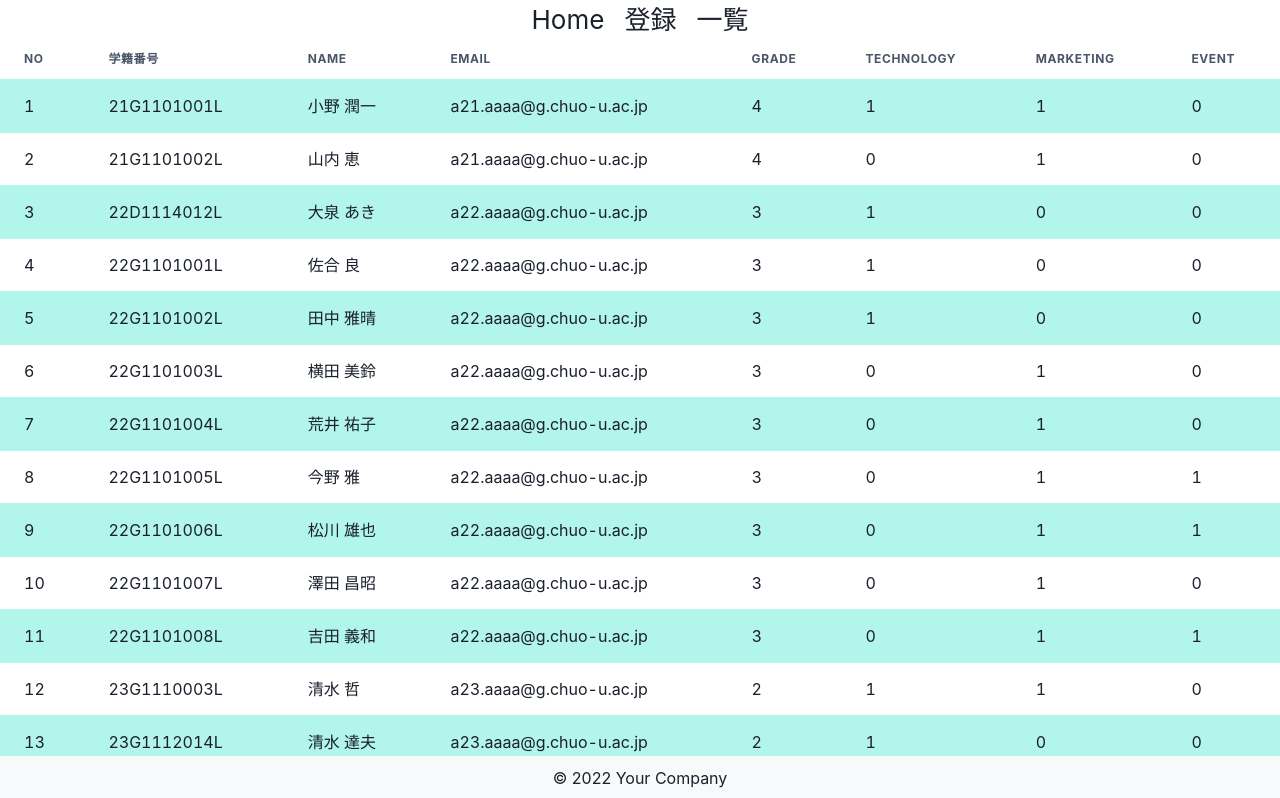
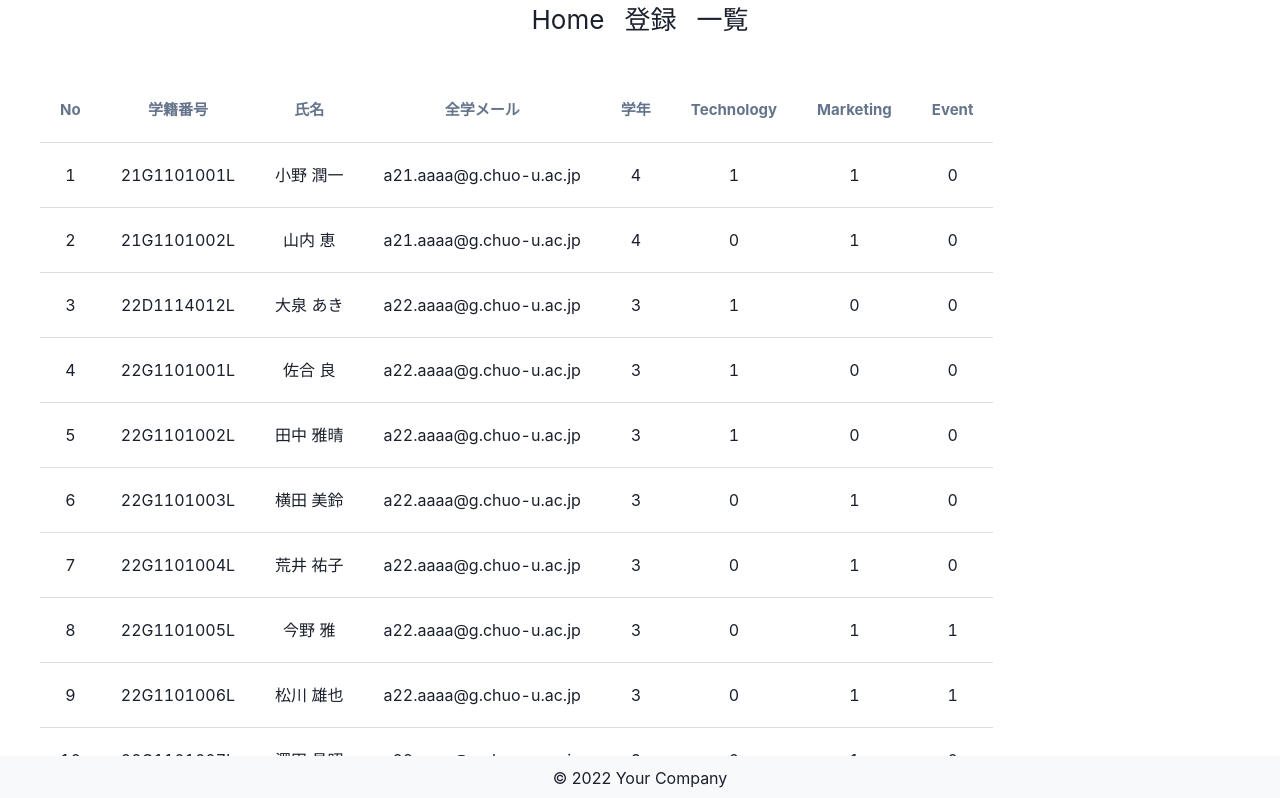
Before and after one commit to aoi20031020/gdgs-members-client, a React (Create React App) app: page /members in a window 1280 px wide. Shown: the top 798 px of the page. Built offline with nearby package versions, Linux system fonts and the light colour scheme.

Commit message:
cssのソースコードを加えました。

```diff
--- a/src/pages/Member.tsx
+++ b/src/pages/Member.tsx
@@ -15,9 +15,32 @@ import {
     AlertDialogHeader,
     AlertDialogContent,
     AlertDialogOverlay,
-    useDisclosure
+    useDisclosure,
+    Divider
 } from "@chakra-ui/react";
 import students from "./testdata";
+import styled from "styled-components";
+
+const StyledMembers = styled.div`
+    width: 100%;
+    margin: 0 auto;
+    padding: 20px;
+    text-align: center;
+`;
+
+const StyledTable = styled.td`
+    text-align: center;
+    padding: 20px;
+    width: 100%;
+    border-bottom: 1px solid #ddd;
+`;
+const StyledTableHeader = styled.th`
+    color: #64748b;
+    padding: 20px;
+    fontfamily: 'manrope';
+    font-size: 15px;
+    border-bottom: 1px solid #ddd;
+`;
 
 interface Student {
     name: string;
@@ -60,37 +83,46 @@ function Members() {
 
      return (
         <>
+            <StyledMembers>
+                <StyledTable>
                     <TableContainer>
-                <Table variant="striped" colorScheme="teal">
+                        <Table colorScheme="gray">
                             <TableCaption>連想配列の表示</TableCaption>
                             <Thead>
                                 <Tr>
-                            <Th>No</Th>
-                            <Th>学籍番号</Th>
-                            <Th>Name</Th>
-                            <Th>Email</Th>
-                            <Th>Grade</Th>
-                            <Th>Technology</Th>
-                            <Th>Marketing</Th>
-                            <Th>Event</Th>
+                                    <StyledTableHeader>No</StyledTableHeader>
+                                    <StyledTableHeader>学籍番号</StyledTableHeader>
+                                    <StyledTableHeader>氏名</StyledTableHeader>
+                                    <StyledTableHeader>全学メール</StyledTableHeader>
+                                    <StyledTableHeader>学年</StyledTableHeader>
+                                    <StyledTableHeader>Technology</StyledTableHeader>
+                                    <StyledTableHeader>Marketing</StyledTableHeader>
+                                    <StyledTableHeader>Event</StyledTableHeader>
                                 </Tr>
                             </Thead>
                             <Tbody>
                                 {Object.keys(data).map((key, index) => (
+                                    <>
                                         <Tr key={index} onClick={() => handleRowClick(data[key])} style={{ cursor: 'pointer' }}>
-                                <Td>{index + 1}</Td>
-                                <Td>{key}</Td>
-                                <Td>{data[key].name}</Td>
-                                <Td>{data[key].email}</Td>
-                                <Td>{data[key].grade}</Td>
-                                <Td>{data[key].technology}</Td>
-                                <Td>{data[key].marketing}</Td>
-                                <Td>{data[key].event}</Td>
+                                            <StyledTable>{index + 1}</StyledTable>
+                                            <StyledTable>{key}</StyledTable>
+                                            <StyledTable>{data[key].name}</StyledTable>
+                                            <StyledTable>{data[key].email}</StyledTable>
+                                            <StyledTable>{data[key].grade}</StyledTable>
+                                            <StyledTable>{data[key].technology}</StyledTable>
+                                            <StyledTable>{data[key].marketing}</StyledTable>
+                                            <StyledTable>{data[key].event}</StyledTable>
                                         </Tr>
+                                        {/* <Divider
+                                            borderWidth= {5}
+                                            height= {4}
+                                        /> */}
+                                    </>
                                 ))}
                             </Tbody>
                         </Table>
                     </TableContainer>
+                </StyledTable>
 
                 {selectedStudent && (
                     <AlertDialog
@@ -120,6 +152,7 @@ function Members() {
                         </AlertDialogOverlay>
                     </AlertDialog>
                 )}
+            </StyledMembers>
         </>
     );
 }
```
Lines whose indentation alone changed are shown as unchanged.
